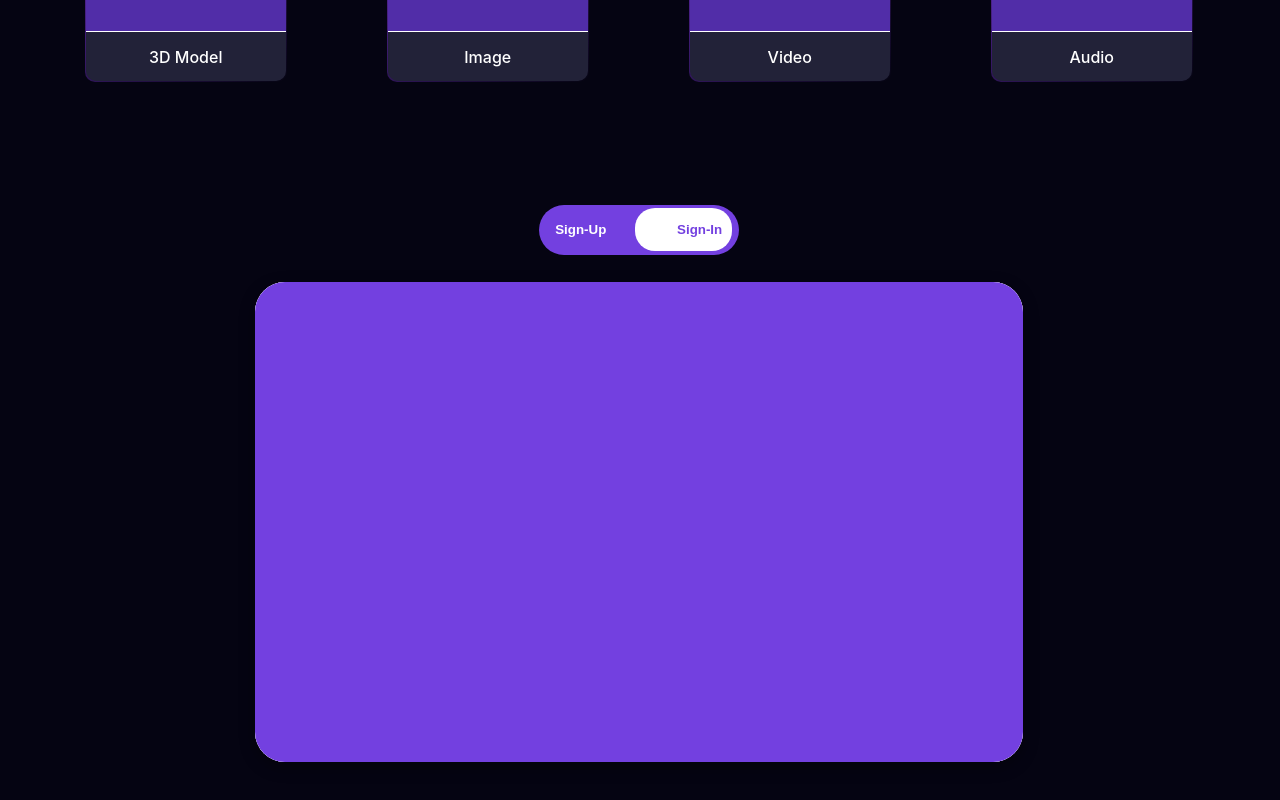
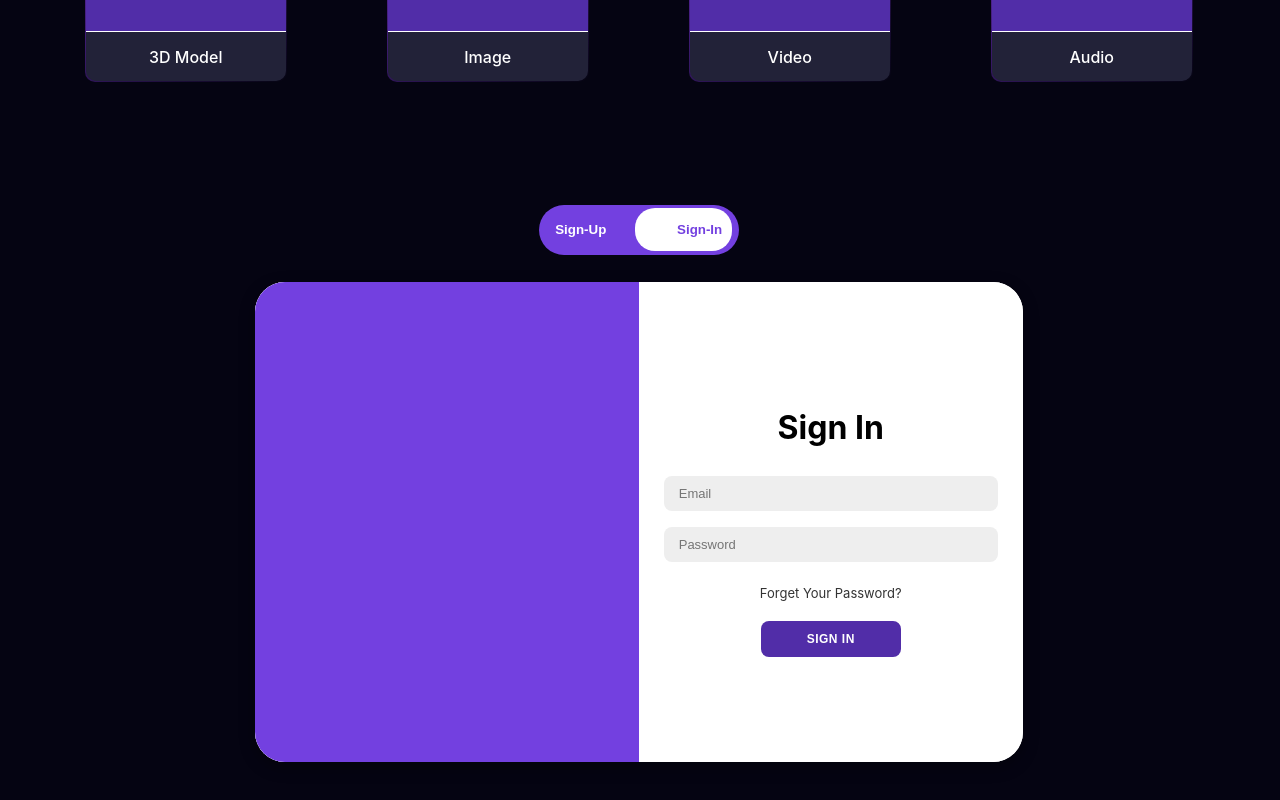
Before and after one commit to shaunpinto22/RENDERZHUB-GWS, a React (Create React App) app: page / in a window 1280 px wide. Shown: the part 1600-2400 px from the top of the page. Built offline with nearby package versions, Linux system fonts and the light colour scheme.

Commit message:
#updateByDz

```diff
--- a/src/components/get_started/Getstarted.jsx
+++ b/src/components/get_started/Getstarted.jsx
@@ -121,12 +121,12 @@ const Getstarted = () => {
       </div>
       <div className='cred-Container'>
         <div className='credSlider'>
-         <span className='switch'>
-          <input type="checkbox" id='switcher' onChange={handleCheckboxChange} checked={isChecked}/>
-          <label htmlFor="switcher"></label>
-         </span>
+          <span className='switch'>
+            <input type="checkbox" id='switcher' onChange={handleCheckboxChange} checked={isChecked} />
+            <label htmlFor="switcher"></label>
+          </span>
         </div>
-        <div className={`container-credentials ${isChecked ? 'slide-in' : ''}`} id="container-credentials">
+        <div className="container-credentials" id="container-credentials">
           <div className='form-container sign-up'>
             <form>
               <h1>Create Account</h1>
@@ -145,7 +145,12 @@ const Getstarted = () => {
               <button>Sign In</button>
             </form>
           </div>
-          <span className='switchForm'></span>
+          <span className='switchForm' style={{
+            position: 'absolute',
+            transform: isChecked ? 'translateX(50%)' : 'translateX(-50%)',
+            zIndex: 5,
+            transition: 'transform 0.5s ease-in-out'
+          }}></span>
         </div>
       </div>
     </div>
--- a/src/components/get_started/getstarted.css
+++ b/src/components/get_started/getstarted.css
@@ -277,17 +277,7 @@
     background-color: var(--btn-bg-color);
     height: 100%;
     width: 100%;
-    position: absolute;
-    transform: translateX(50%);
-    z-index: 5;
-    transition: transform 0.5s ease-in-out;
-    transform: translateX(0%);
 }
-
-.switchForm .slide-in{
-    transform: translateX(-50%);
-}
-
 
 /* .credSlider>span:hover{
     color: white;
```
